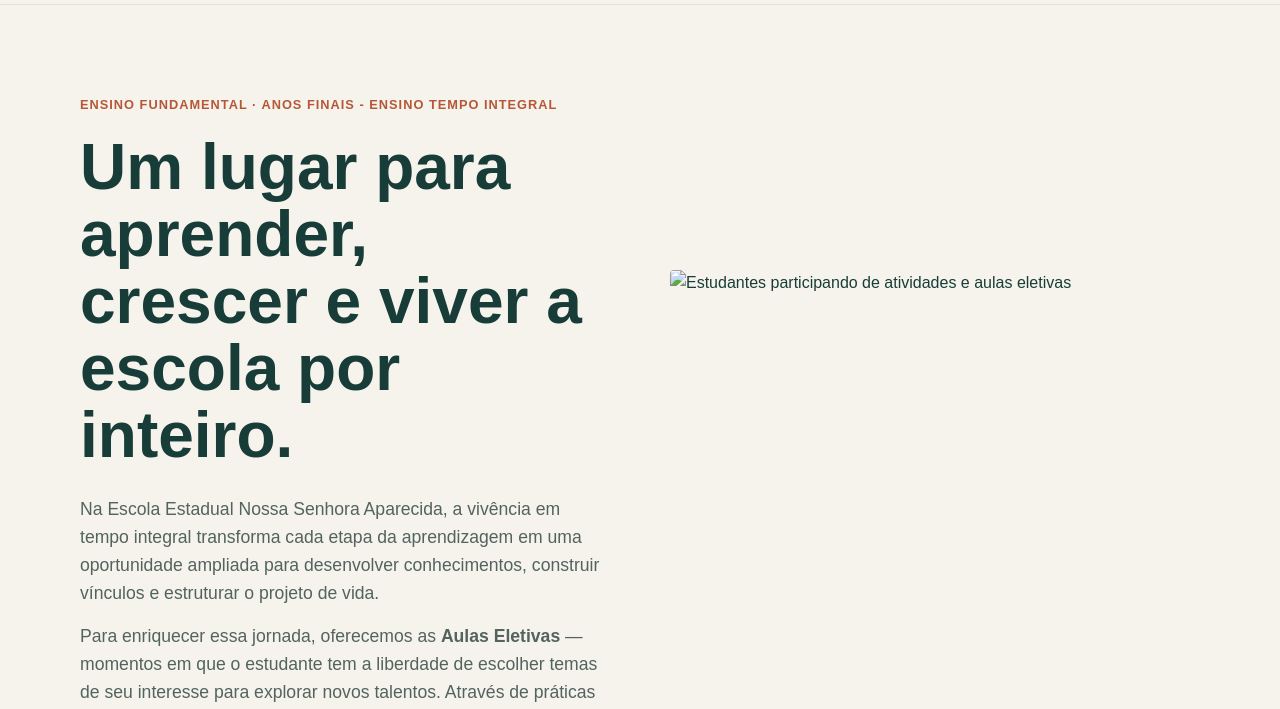
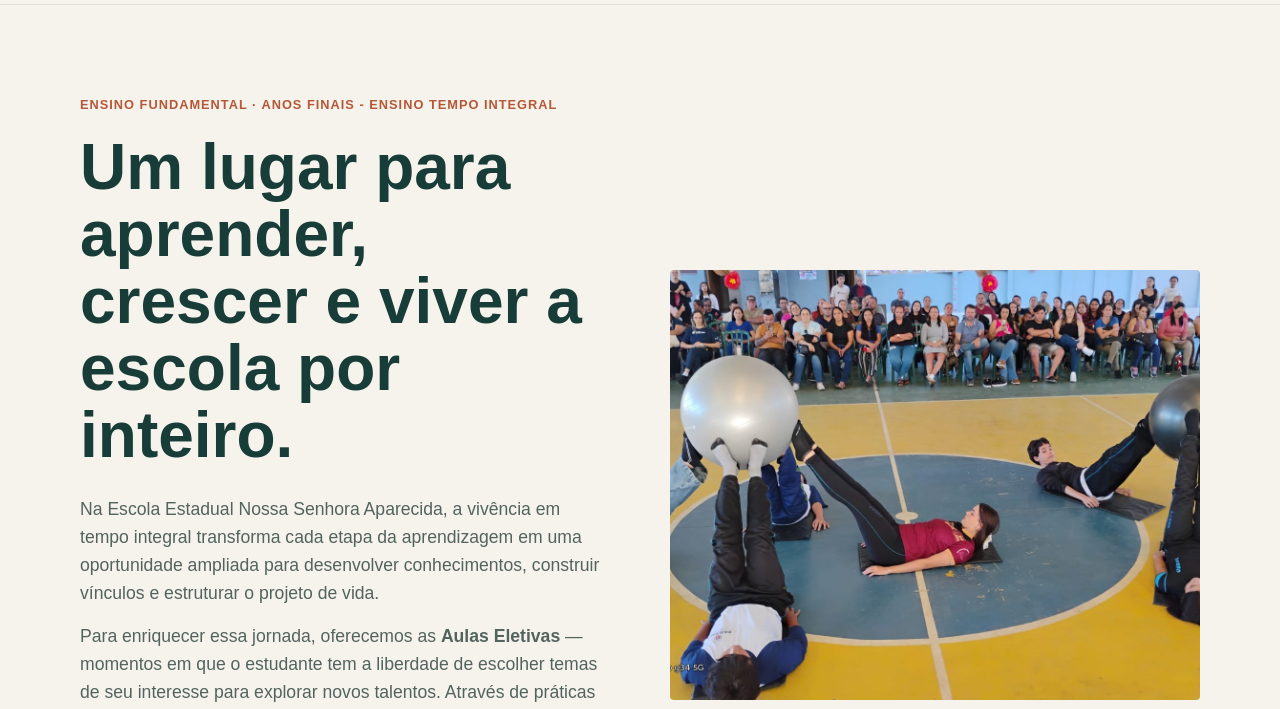
Before and after one commit to oficialclaudineilopes/site-eensa, a plain HTML site: page index.html in a window 1280 px wide. Shown: the part 91-800 px from the top of the page. Drawn offline with Linux system fonts and the light colour scheme.

Commit message:
Update image source from jpg to jpeg

```diff
--- a/index.html
+++ b/index.html
@@ -413,7 +413,7 @@
         <!-- AQUI ESTÁ A IMAGEM ATUALIZADA PARA BUSCAR DO GITHUB -->
         <img
           class="hero-image"
-          src="foto-eletivas.jpg"
+          src="foto-eletivas.jpeg"
           alt="Estudantes participando de atividades e aulas eletivas"
         >
       </div>
```
